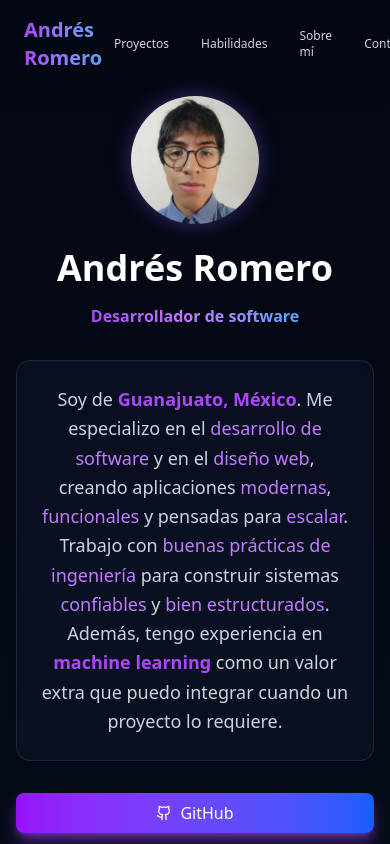
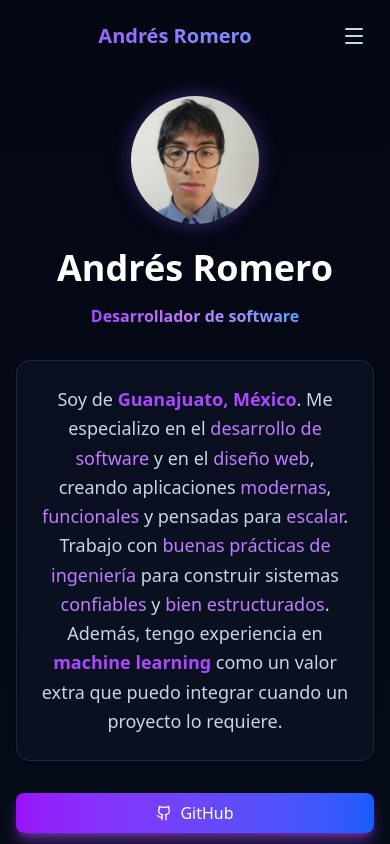
Before and after one commit to AndresRelu/portafolio, a Next.js app: page / in a window 390 px wide. Shown: the top 844 px of the page. Built offline with nearby package versions, Linux system fonts and the light colour scheme.

Commit message:
Add responsive mobile menu with hamburger icon

```diff
--- a/src/components/Navbar.tsx
+++ b/src/components/Navbar.tsx
@@ -1,7 +1,8 @@
 'use client'
 
-import { motion } from 'framer-motion'
+import { motion, AnimatePresence } from 'framer-motion'
 import { useState, useEffect } from 'react'
+import { Menu, X } from 'lucide-react'
 
 const navItems = [
   { name: 'Inicio', href: '#hero' },
@@ -14,6 +15,7 @@ const navItems = [
 export default function Navbar() {
   const [activeSection, setActiveSection] = useState('hero')
   const [isScrolled, setIsScrolled] = useState(false)
+  const [isMobileMenuOpen, setIsMobileMenuOpen] = useState(false)
 
   useEffect(() => {
     const handleScroll = () => {
@@ -52,9 +54,11 @@ export default function Navbar() {
         behavior: 'smooth'
       })
     }
+    setIsMobileMenuOpen(false) // Cerrar el menú móvil después de navegar
   }
 
   return (
+    <>
       <motion.nav
         initial={{ y: -100 }}
         animate={{ y: 0 }}
@@ -65,27 +69,27 @@ export default function Navbar() {
             : 'bg-transparent'
         }`}
       >
-      <div className="max-w-7xl mx-auto px-6 py-4">
+        <div className="max-w-7xl mx-auto px-4 sm:px-6 py-4">
           <div className="flex justify-between items-center">
-          {/* Logo/Nombre */}
+            {/* Logo/Nombre - Centrado en móvil */}
             <motion.a
               href="#hero"
               onClick={(e) => scrollToSection(e, '#hero')}
-            className="text-xl md:text-2xl font-bold text-transparent bg-gradient-to-r from-purple-500 to-blue-400 bg-clip-text hover:from-purple-400 hover:to-blue-300 transition-all"
+              className="text-xl md:text-2xl font-bold text-transparent bg-gradient-to-r from-purple-500 to-blue-400 bg-clip-text hover:from-purple-400 hover:to-blue-300 transition-all md:flex-none flex-1 text-center md:text-left"
               whileHover={{ scale: 1.05 }}
               whileTap={{ scale: 0.95 }}
             >
               Andrés Romero
             </motion.a>
 
-          {/* Links de navegación */}
-          <div className="hidden md:flex items-center gap-2">
+            {/* Links de navegación - Desktop */}
+            <div className="hidden md:flex items-center gap-1 lg:gap-2">
               {navItems.map((item) => (
                 <a
                   key={item.name}
                   href={item.href}
                   onClick={(e) => scrollToSection(e, item.href)}
-                className={`px-5 py-3 rounded-lg text-base font-medium transition-all duration-300 ${
+                  className={`px-4 lg:px-5 py-3 rounded-lg text-sm lg:text-base font-medium transition-all duration-300 whitespace-nowrap ${
                     activeSection === item.href.slice(1)
                       ? 'text-purple-400 bg-purple-500/10'
                       : 'text-slate-300 hover:text-purple-400 hover:bg-slate-800/50'
@@ -96,14 +100,63 @@ export default function Navbar() {
               ))}
             </div>
 
-          {/* Menú móvil - Versión simplificada con iconos */}
-          <div className="md:hidden flex items-center gap-2">
-            {navItems.slice(1).map((item) => (
+            {/* Botón menú hamburguesa - Móvil */}
+            <button
+              onClick={() => setIsMobileMenuOpen(!isMobileMenuOpen)}
+              className="md:hidden p-2 text-slate-300 hover:text-purple-400 transition-colors"
+              aria-label="Toggle menu"
+            >
+              {isMobileMenuOpen ? <X size={24} /> : <Menu size={24} />}
+            </button>
+          </div>
+        </div>
+      </motion.nav>
+
+      {/* Menú lateral móvil */}
+      <AnimatePresence>
+        {isMobileMenuOpen && (
+          <>
+            {/* Overlay */}
+            <motion.div
+              initial={{ opacity: 0 }}
+              animate={{ opacity: 1 }}
+              exit={{ opacity: 0 }}
+              transition={{ duration: 0.2 }}
+              className="fixed inset-0 bg-black/60 z-40 md:hidden"
+              onClick={() => setIsMobileMenuOpen(false)}
+            />
+
+            {/* Menú lateral */}
+            <motion.div
+              initial={{ x: '100%' }}
+              animate={{ x: 0 }}
+              exit={{ x: '100%' }}
+              transition={{ type: 'tween', duration: 0.3 }}
+              className="fixed top-0 right-0 bottom-0 w-64 bg-slate-950/98 backdrop-blur-md border-l border-slate-800/50 shadow-2xl z-50 md:hidden"
+            >
+              <div className="flex flex-col h-full">
+                {/* Header del menú */}
+                <div className="flex justify-between items-center p-6 border-b border-slate-800/50">
+                  <span className="text-lg font-bold text-transparent bg-gradient-to-r from-purple-500 to-blue-400 bg-clip-text">
+                    Menú
+                  </span>
+                  <button
+                    onClick={() => setIsMobileMenuOpen(false)}
+                    className="p-2 text-slate-300 hover:text-purple-400 transition-colors"
+                    aria-label="Close menu"
+                  >
+                    <X size={24} />
+                  </button>
+                </div>
+
+                {/* Links de navegación */}
+                <div className="flex flex-col p-4 gap-2">
+                  {navItems.map((item) => (
                     <a
                       key={item.name}
                       href={item.href}
                       onClick={(e) => scrollToSection(e, item.href)}
-                className={`px-3 py-2 rounded-lg text-xs font-medium transition-all duration-300 ${
+                      className={`px-4 py-3 rounded-lg text-base font-medium transition-all duration-300 ${
                         activeSection === item.href.slice(1)
                           ? 'text-purple-400 bg-purple-500/10'
                           : 'text-slate-300 hover:text-purple-400 hover:bg-slate-800/50'
@@ -114,7 +167,10 @@ export default function Navbar() {
                   ))}
                 </div>
               </div>
-      </div>
-    </motion.nav>
+            </motion.div>
+          </>
+        )}
+      </AnimatePresence>
+    </>
   )
 }
```
Lines whose indentation alone changed are shown as unchanged.
